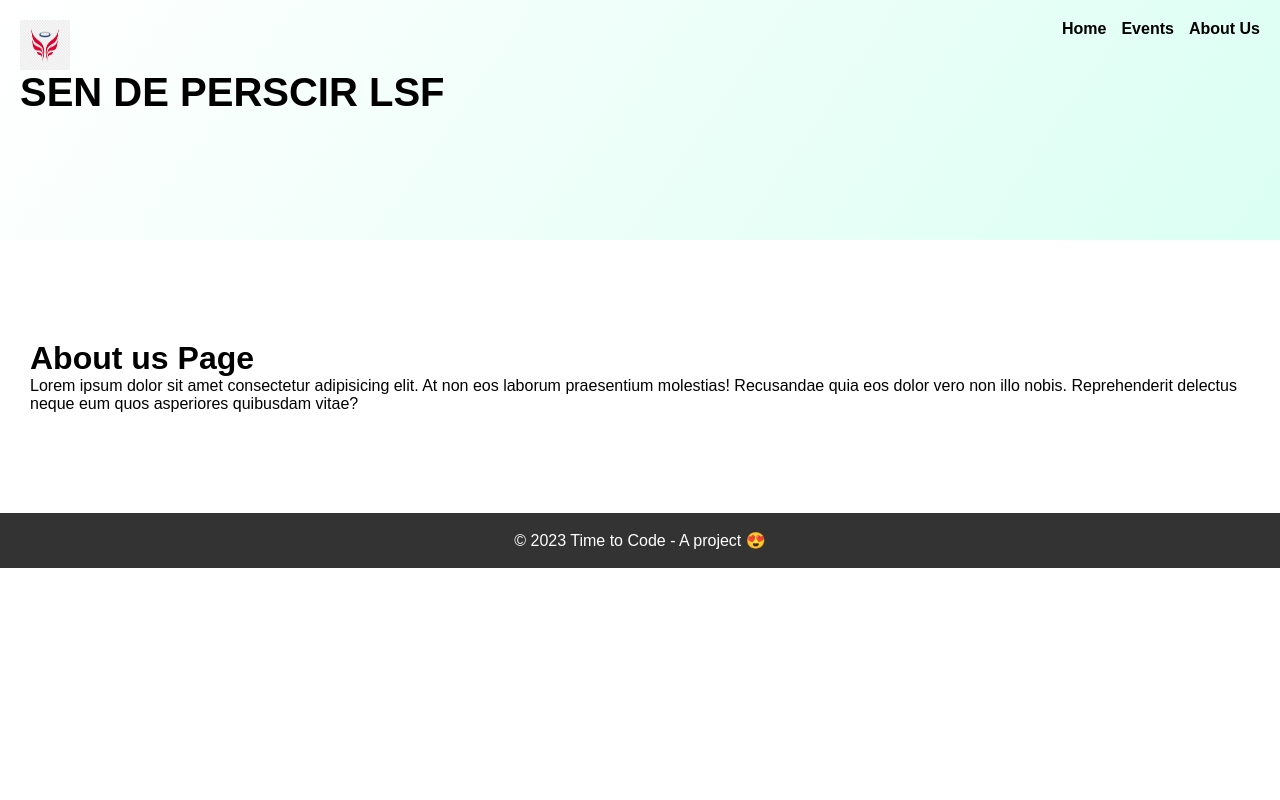
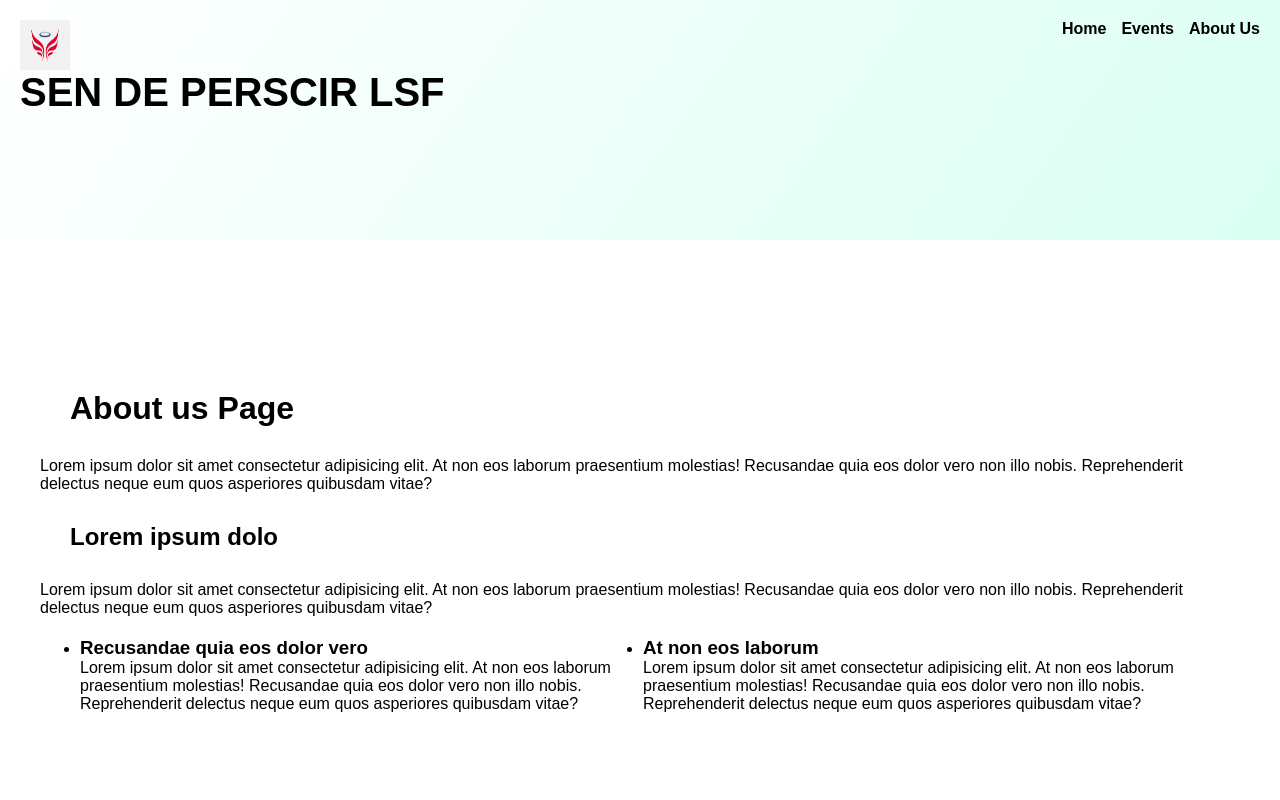
Before and after one commit to Davidcastel26/events_app, a Next.js app: page /about in a window 1280 px wide. Shown: the top 800 px of the page. Built offline with nearby package versions, Linux system fonts and the light colour scheme.

Commit message:
about us

```diff
--- a/pages/about.jsx
+++ b/pages/about.jsx
@@ -1,8 +1,18 @@
 const Page = () => {
     return(
-        <div>
-            <h1>About us Page</h1>
+        <div className="about_page">
+            <h1 className="title_about_us">About us Page</h1>
             <p>Lorem ipsum dolor sit amet consectetur adipisicing elit. At non eos laborum praesentium molestias! Recusandae quia eos dolor vero non illo nobis. Reprehenderit delectus neque eum quos asperiores quibusdam vitae?</p>
+            <h2 className="title_about_us">Lorem ipsum dolo</h2>
+            <p>Lorem ipsum dolor sit amet consectetur adipisicing elit. At non eos laborum praesentium molestias! Recusandae quia eos dolor vero non illo nobis. Reprehenderit delectus neque eum quos asperiores quibusdam vitae?</p>
+            <ul className="about_us_list">
+                <li><h3>Recusandae quia eos dolor vero</h3>
+            <p>Lorem ipsum dolor sit amet consectetur adipisicing elit. At non eos laborum praesentium molestias! Recusandae quia eos dolor vero non illo nobis. Reprehenderit delectus neque eum quos asperiores quibusdam vitae?</p></li>
+            <li>
+            <h3>At non eos laborum</h3>
+            <p>Lorem ipsum dolor sit amet consectetur adipisicing elit. At non eos laborum praesentium molestias! Recusandae quia eos dolor vero non illo nobis. Reprehenderit delectus neque eum quos asperiores quibusdam vitae?</p>
+            </li>
+            </ul>
         </div>
     )
 }
--- a/styles/globals.sass
+++ b/styles/globals.sass
@@ -39,6 +39,7 @@ main
   max-width: 1250px
   margin: auto
   padding: 100px 30px
+  min-height: 500px
 
 .home_body
   display: flex
@@ -59,10 +60,24 @@ main
       width: 50%
 
 
-
-
 footer
   background-color: #333
   color: #fff
   padding: 18px
   text-align: center
+
+
+.about_page
+  padding: 10px
+  margin-right: 4rem
+  display: flex
+  flex-direction: column
+  padding-top: 20px
+
+.title_about_us
+  padding: 30px
+
+.about_us_list
+  display: flex
+  flex-direction: row
+  margin-top: 20px
```
